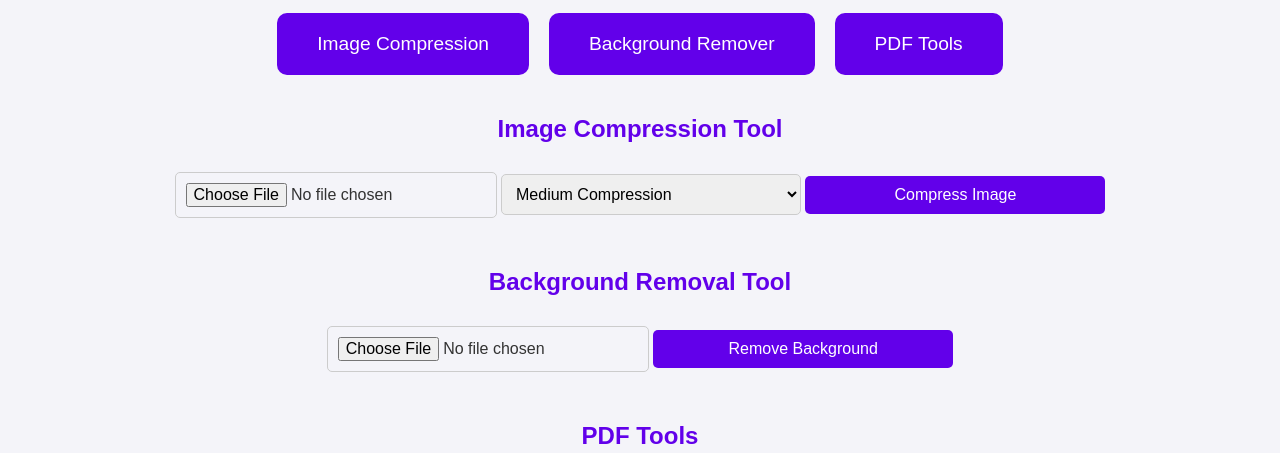
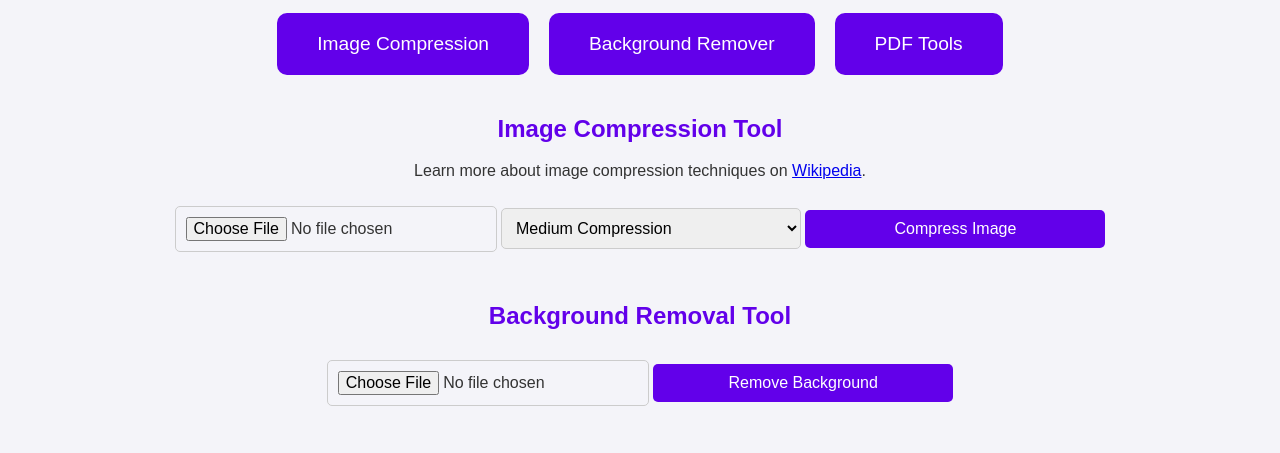
Before and after one commit to Harman1415/Image, a plain HTML site: page index.html in a window 1280 px wide. Shown: the part 289-742 px from the top of the page. Drawn offline with Linux system fonts and the light colour scheme.

Commit message:
index.html

```diff
--- a/index.html
+++ b/index.html
@@ -177,6 +177,10 @@
         <!-- Image Compression Tool -->
         <section id="compression-tool" class="tool-section">
     <h2>Image Compression Tool</h2>
+    <p>
+        Learn more about image compression techniques on
+        <a href=/Image/img-compress.html" target="_blank" rel="noopener noreferrer">Wikipedia</a>.
+    </p>
     <input type="file" id="imageInput" accept="image/*">
     <select id="compressionLevel">
         <option value="0.1">Low Compression</option>
@@ -186,7 +190,6 @@
     <button onclick="compressImage()">Compress Image</button>
     <div id="imageContainer"></div>
 </section>
-
         <!-- Background Removal Tool -->
         <section id="background-removal" class="tool-section">
             <h2>Background Removal Tool</h2>
```
Lines whose indentation alone changed are shown as unchanged.
